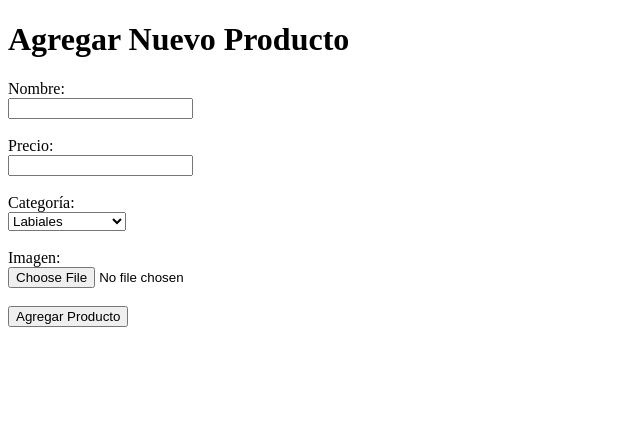
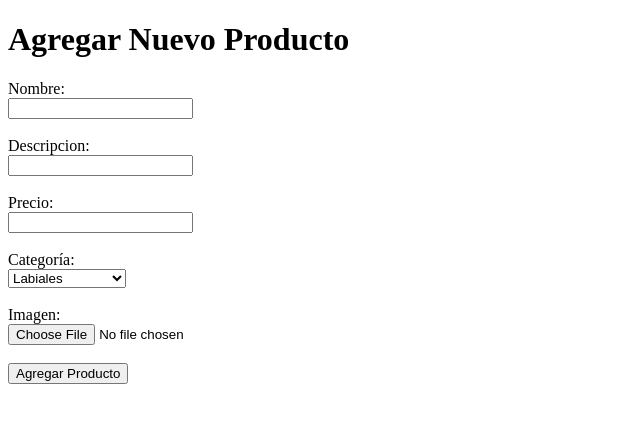
Before and after one commit to Jainbeautyglow/mi_sitio, a Flask app: page /agregar_producto in a window 1280 px wide. Shown: the top 423 px of the page, without its empty margins (0-640 px from the left). Run offline with Flask 3, Linux system fonts and the light colour scheme.

```diff
--- a/app.py
+++ b/app.py
@@ -96,6 +96,7 @@ def categoria(nombre):
 def agregar_producto():
     if request.method == 'POST':
         name = request.form['name']
+        descripcion = request.form['descripcion']
         price = float(request.form['price'])
         product_type = request.form['type']
         image = request.files['image']
--- a/templates/agregar_producto.html
+++ b/templates/agregar_producto.html
@@ -10,7 +10,8 @@
     <form action="/agregar_producto" method="POST" enctype="multipart/form-data">
         <label for="name">Nombre:</label><br>
         <input type="text" id="name" name="name" required><br><br>
-
+        <label for="name">Descripcion:</label><br>
+        <input type="text" id="descripcion" name="descripcion" required><br><br>
         <label for="price">Precio:</label><br>
         <input type="number" step="0.01" id="price" name="price" required><br><br>
 
```
